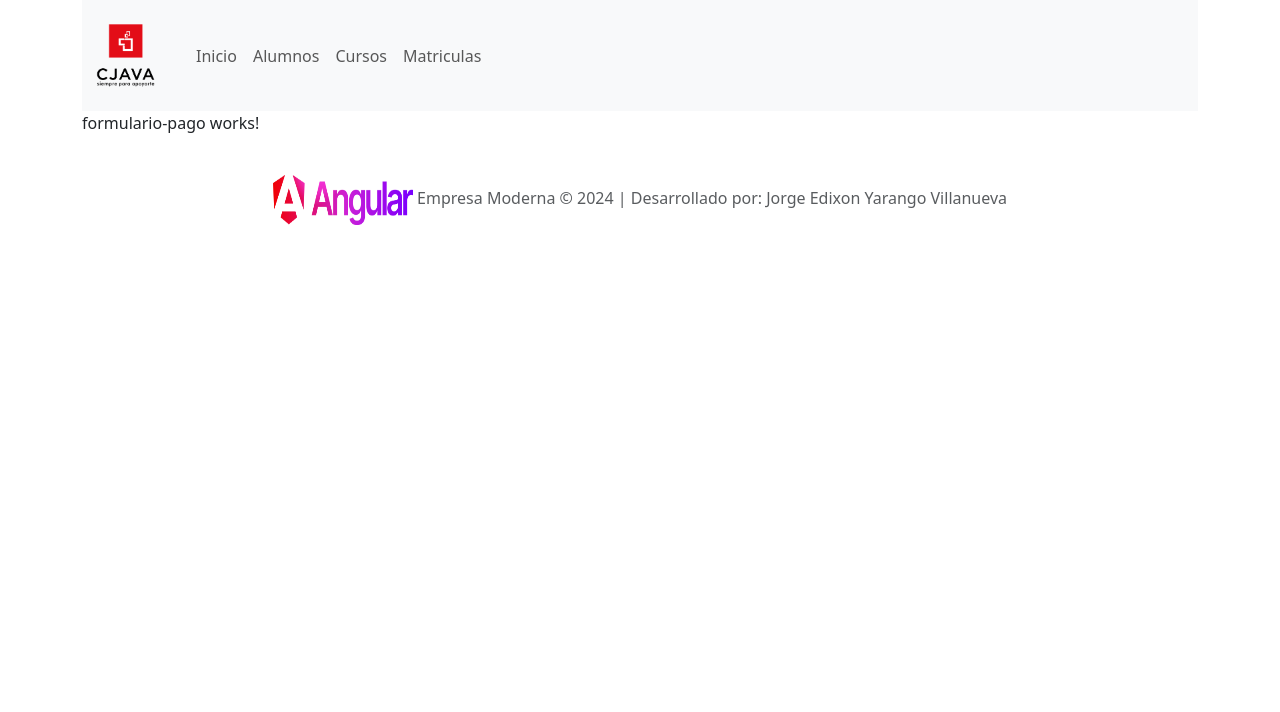
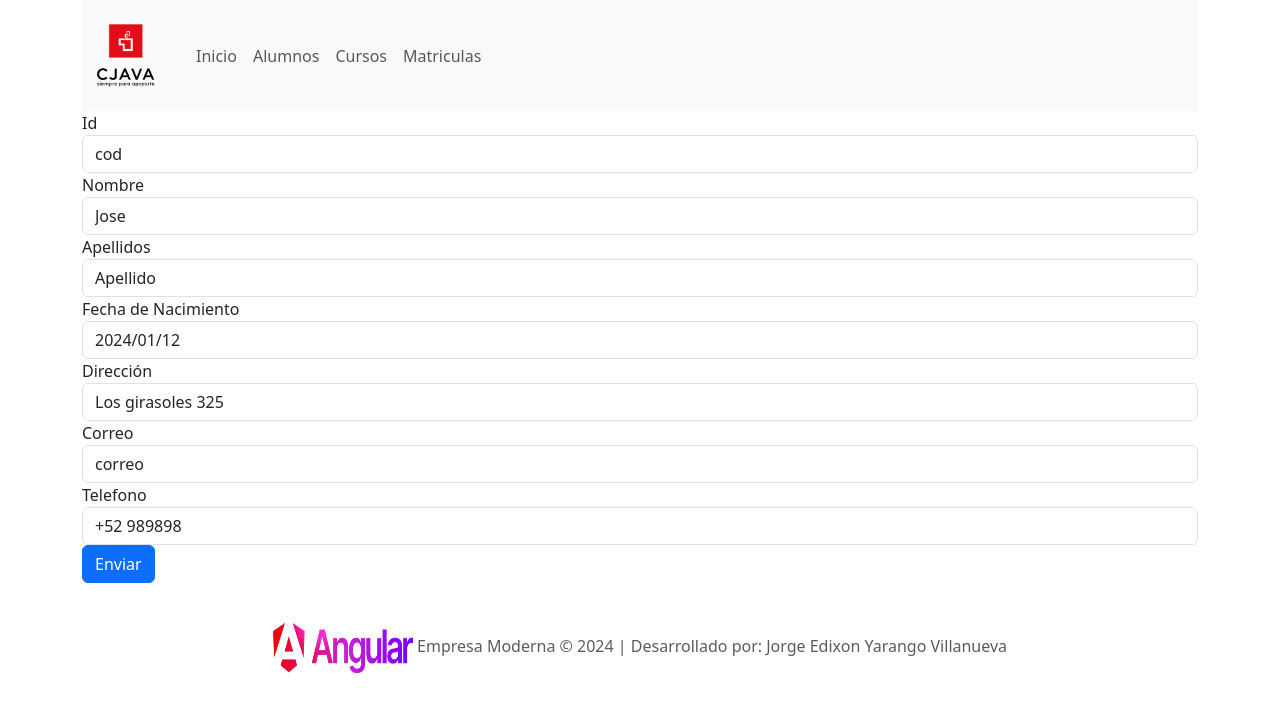
Before and after one commit to jyarango13/ProyectoAngularFront, an Angular app: page /pagos in a window 1280 px wide. Shown: the top 712 px of the page. Built offline with nearby package versions, Linux system fonts and the light colour scheme.

Commit message:
9-formsok-ahoramejorando

```diff
--- a/src/app/matricula/alumno.ts
+++ b/src/app/matricula/alumno.ts
@@ -3,7 +3,7 @@ export class Alumno{
         public id?: string,
         public nombres?: string,
         public apellidos?: string,
-        public fecNac?:Date,
+        public fecNac?:string,
         public direccion?: string,
         public correo?: string,
         public telefono?: string,
--- a/src/app/matricula/formulario-pago/formulario-pago.component.html
+++ b/src/app/matricula/formulario-pago/formulario-pago.component.html
@@ -1 +1,55 @@
-<p>formulario-pago works!</p>
+<div [hidden]="enviado">
+	<form (ngSubmit)="onSubmit()" #pagoForm="ngForm">
+		<div class="form.group">
+			<label for="id">Id</label>
+			<input type="text" class="form-control" id="id" required [(ngModel)]="modelo.id" name="id">
+
+			<label for="id">Nombre</label>
+			<input type="text" class="form-control" id="nombres" required [(ngModel)]="modelo.nombres" name="nombres">
+
+			<label for="id">Apellidos</label>
+			<input type="text" class="form-control" id="apellidos" required [(ngModel)]="modelo.apellidos" name="apellidos">
+
+            <label for="id">Fecha de Nacimiento</label>
+			<input type="text" class="form-control" id="fecNac" required [(ngModel)]="modelo.fecNac" name="fecNac">
+
+            <label for="id">Dirección</label>
+			<input type="text" class="form-control" id="direccion" required [(ngModel)]="modelo.direccion" name="direccion">
+
+            <label for="id">Correo</label>
+			<input type="text" class="form-control" id="correo" required [(ngModel)]="modelo.correo" name="correo">
+
+            <label for="id">Telefono</label>
+			<input type="text" class="form-control" id="telefono" required [(ngModel)]="modelo.telefono" name="telefono">
+
+		</div>
+
+
+
+		<button type="submit" class="btn btn-primary" [disabled]="!pagoForm.valid">Enviar</button>
+	</form>
+</div>
+<div [hidden]="!enviado">
+	<h2>Formulario</h2>
+	<div>
+		Id: {{modelo.id}}
+		Nombre: {{modelo.nombres}}
+		Apellidos: {{modelo.apellidos}}
+		Fecha de Nacimiento: {{modelo.fecNac}}
+        Dirección: {{modelo.direccion}}
+        Correo: {{modelo.correo}}
+		Telefono: {{modelo.telefono}}
+		<button class="btn btn-primary" (click)="enviado=false">Editar</button>
+	</div>
+</div>
+
+
+    <!-- public id?: string,
+        public nombres?: string,
+        public apellidos?: string,
+        public fecNac?:Date,
+        public direccion?: string,
+        public correo?: string,
+        public telefono?: string,
+//Estructura de Alumno (id, nombres, apellidos, fecha de nacimiento,
+//dirección, correo, teléfono).  Cantidad para la lista: 15. -->
--- a/src/app/matricula/formulario-pago/formulario-pago.component.ts
+++ b/src/app/matricula/formulario-pago/formulario-pago.component.ts
@@ -1,12 +1,35 @@
 import { Component } from '@angular/core';
+import { FormsModule } from '@angular/forms';
+import { Curso } from '../curso';
+import { CommonModule } from '@angular/common';
+import { Alumno } from '../alumno';
 
 @Component({
   selector: 'app-formulario-pago',
   standalone: true,
-  imports: [],
+  imports: [CommonModule, FormsModule],
   templateUrl: './formulario-pago.component.html',
   styleUrl: './formulario-pago.component.css'
 })
 export class FormularioPagoComponent {
 
+  modelo = new Alumno("cod", "Jose","Apellido",'2024/01/12','Los girasoles 325', 'correo','+52 989898');
+  enviado = false;
+
+  ngOnInit(): void { }
+
+  onSubmit() {
+    this.enviado = true;
+  }
 }
+
+
+// <!-- public id?: string,
+// public nombres?: string,
+// public apellidos?: string,
+// public fecNac?:string,
+// public direccion?: string,
+// public correo?: string,
+// public telefono?: string,
+//Estructura de Alumno (id, nombres, apellidos, fecha de nacimiento,
+//dirección, correo, teléfono).  Cantidad para la lista: 15. -->
```
